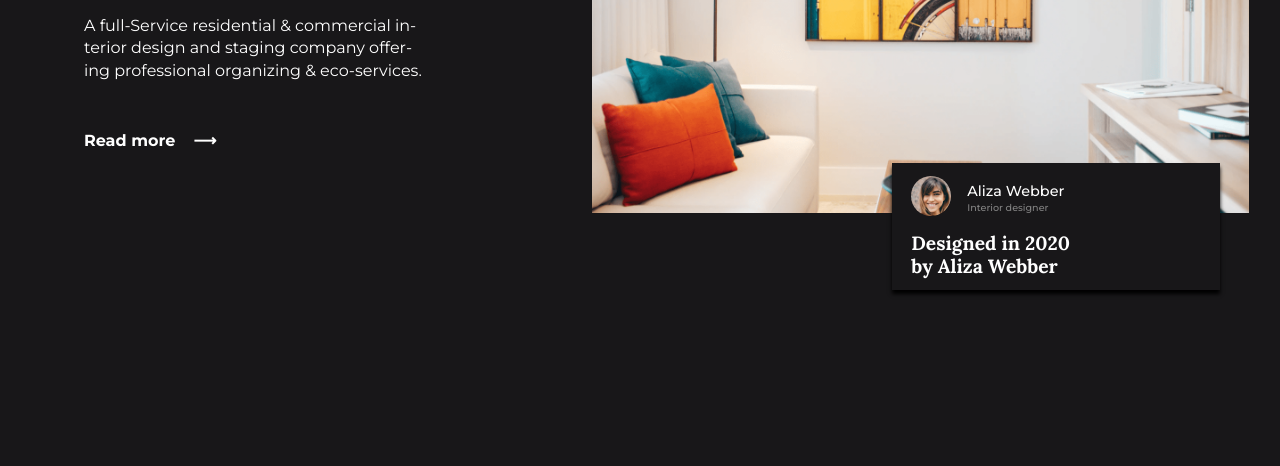
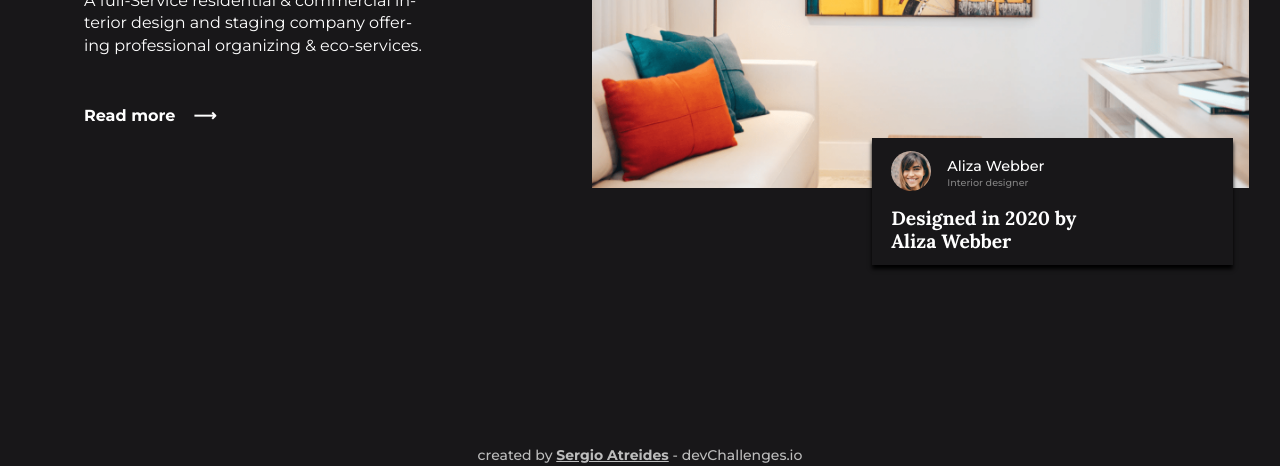
Before and after one commit to sergio-atreides/Challenge-03---interior-consultant, a plain HTML site: page index.html in a window 1280 px wide. Shown: the part 481-947 px from the top of the page. Drawn offline with nearby package versions, Linux system fonts and the light colour scheme.

Commit message:
Terminando y editando readme

```diff
--- a/index.html
+++ b/index.html
@@ -1,6 +1,5 @@
 <!DOCTYPE html>
 <html lang="en">
-
 <head>
     <meta charset="utf-8" />
     <meta name="viewport" content="width=device-width, initial-scale=1, maximum-scale=5" />
@@ -9,7 +8,6 @@
     <link rel="stylesheet" href="css/styles.css">
     <title>Devchallenges</title>
 </head>
-
 <body>
     <header class="Header">
         <div class="HeaderButton">This Interior</div>
@@ -54,7 +52,8 @@
             </div>
         </section>
     </main>
-    <footer></footer>
+    <footer class="Footer">
+        <p class="Footer-p">created by <a href="https://github.com/sergio-atreides" class="Footer-a" target="_blank">Sergio Atreides</a> - devChallenges.io</p>
+    </footer>
 </body>
-
 </html>
--- a/scss/styles.scss
+++ b/scss/styles.scss
@@ -7,6 +7,8 @@ $bg-color: #181719;
 $position-color: #828282;
 $font-color: #FFFFFF;
 $shadow-color: #000000;
+$font-color-footer: #BDBDBD;
+$footer-font: 'Montserrat', sans-serif;
 $button-font: 'Crimson Pro', serif;
 $headings-font: 'Lora', serif;
 $text-fonts: 'Montserrat', sans-serif;
@@ -133,7 +135,7 @@ body {
     @media (min-width: 1000px) {
         height: 80vh;
         width: 90vw;
-        margin: 100px auto;
+        margin: 75px auto 110px auto;
         grid-template-columns: 40% 60%;
         grid-template-rows: 1fr;
         grid-column-gap: 50px;
@@ -178,8 +180,8 @@ body {
     background-color: $bg-color;
     box-shadow: 0 4px 4px #000000;
     @media (min-width: 1000px) {
-        left: 300px;
-        width: 50%;
+        left: 280px;
+        width: 55%;
     }
 }
 .PortraitTitle {
@@ -212,3 +214,17 @@ body {
         width: 60%;
     }
 }
+.Footer {
+    width: 100%;
+    &-p {
+        text-align: center;
+        font-family: $text-fonts;
+        color: $font-color-footer;
+        font-weight: 500;
+        font-size: 14px;
+    }
+    &-a {
+        text-decoration: underline;
+        font-weight: bold;
+    }
+}
```
Also changed, not shown: css/styles.css, screenshot.png (added), 1 other file.
